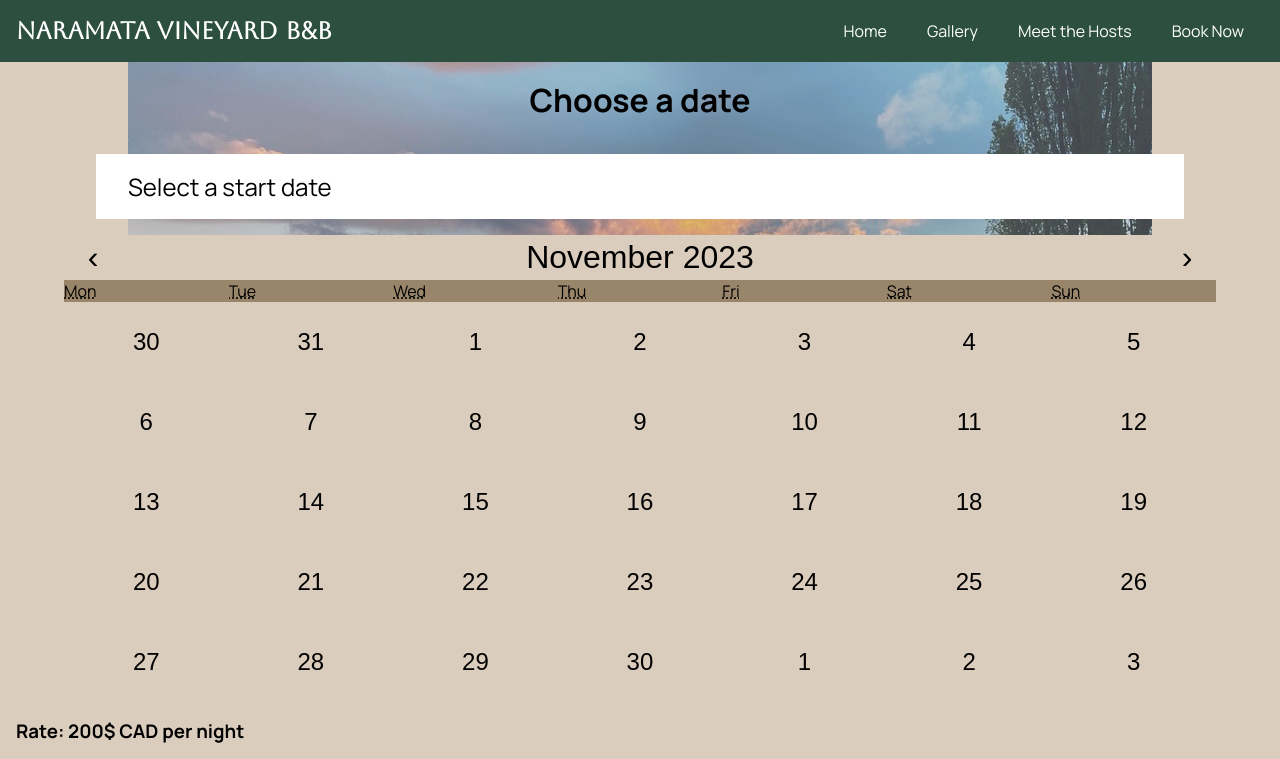
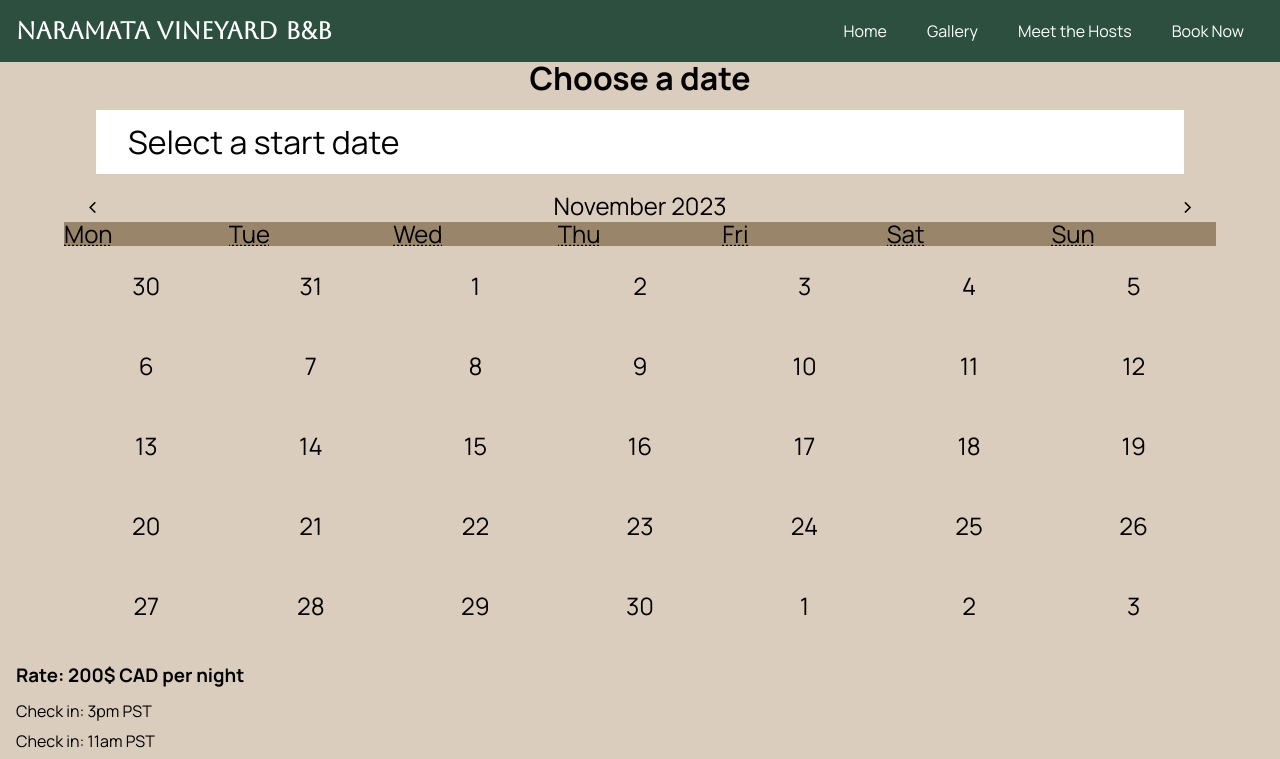
Before and after one commit to erincronie/Naramata-Vineyard, a React (Create React App) app in the folder naramata-vineyard/: page /booknow in a window 1280 px wide. Shown: the top 759 px of the page. Built offline with nearby package versions, Linux system fonts and the light colour scheme.

Commit message:
calendar has mixins

```diff
--- a/naramata-vineyard/src/components/Calendar/Calendar.scss
+++ b/naramata-vineyard/src/components/Calendar/Calendar.scss
@@ -2,9 +2,12 @@
 @import '../../styles/partials/_mixins';
 
 .react-calendar {
-  font-family: $main-font;
+  @include mobile-header;
   border: none;
   width: 90vw;
+    @include tablet {
+      @include tablet-header;
+    }
 
   &__navigation {
     display: flex;
@@ -14,16 +17,22 @@
   &__navigation__label {
     background-color: $accent-color;
     border: none;
-    font-size: 2rem;
     margin: 0 auto;
+    @include mobile-body;
+      @include tablet {
+        @include tablet-body;
+      }
   }
 
   &__navigation__arrow {
     background-color: $accent-color;
     border: none;
-    font-size: 2rem;
     margin: .25rem;
     width: 50px;
+    @include mobile-body;
+      @include tablet {
+        @include tablet-body;
+      }
     transition: transform 0.2s ease;
     &:hover {
       transform: scale(1.1);
@@ -37,19 +46,24 @@
 
   &__month-view__weekdays {
     background-color: $secondary-color;
-    font-size: 1rem;
+    @include mobile-body;
+      @include tablet {
+        @include tablet-body;
+      }
   }
 
   &__tile {
     background-color: $accent-color;
     color: black;
-    border: 1px solid $accent-color;
+    border: none;
     font-size: 1.5rem;
     height: 4vh;
     width: 4vw;
+    @include mobile-body;
         @include tablet {
             height: 10vh;
             width: 10vh;
+            @include tablet-body;
         }
     &:hover {
         background-color:$secondary-color;
@@ -67,16 +81,15 @@
     display: flex;
     flex-direction: column;
     align-items: center;
-    font-family: $main-font;
-    background-image: url(../../assets/images/gradient-pool-homepage.png);
-    background-position: center;
-    background-repeat: no-repeat;
+    @include mobile-header;
     width: 100vw;
 
 
     &__title {
-        font-size: 2rem;
-        margin: 1rem 0;
+        @include mobile-header;
+          @include tablet {
+            @include tablet-header;
+          }
     }
 
     &__selected-date {
@@ -84,7 +97,10 @@
         padding: 1rem 2rem;
         margin: 1rem;
         width: 80vw;
-        font-size: 1.5rem;
+        @include mobile-body;
+          @include tablet {
+            @include tablet-header;
+          }
 
     }
 
```
